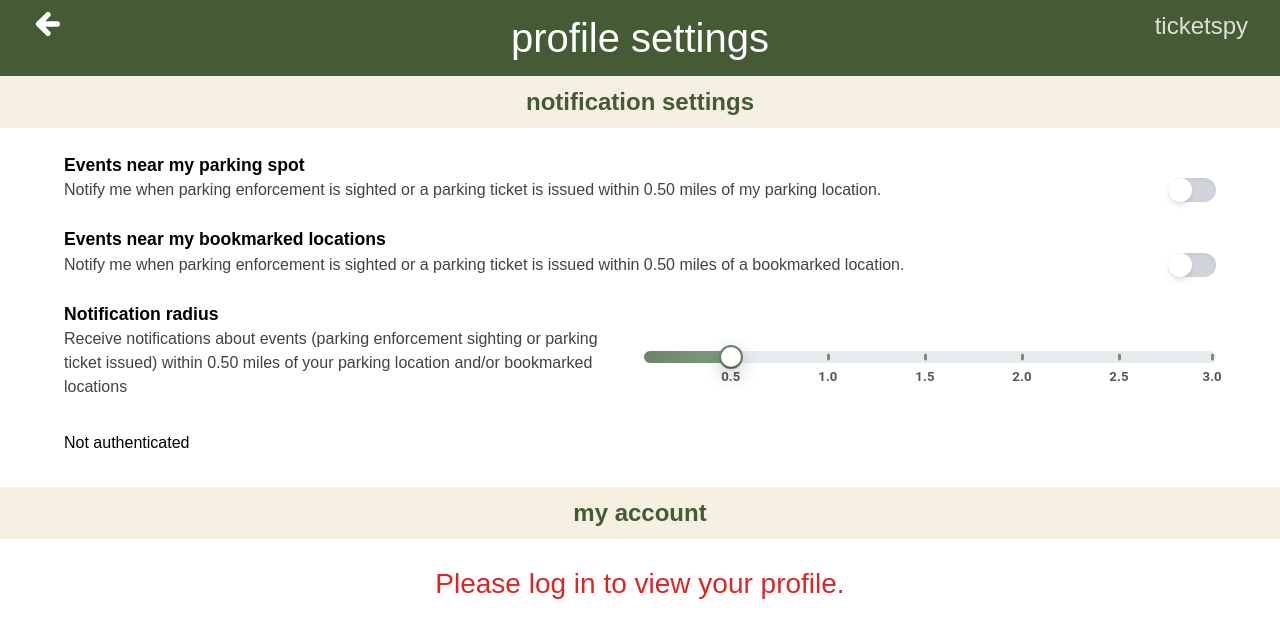
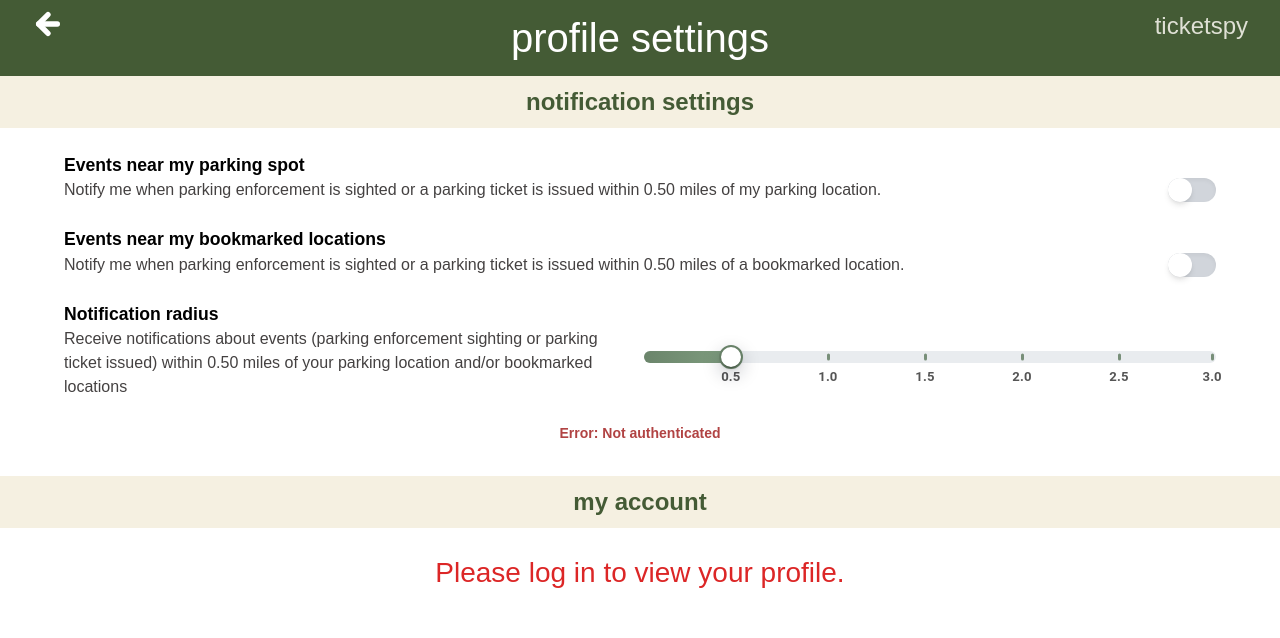
Before and after one commit to NushaS/TicketSpy, a Next.js app: page /profile-settings in a window 1280 px wide. Both pictures are taken after a click on the switch 1192 px from the left and 190 px from the top of the page. Shown: the top 638 px of the page. Built offline with nearby package versions, Linux system fonts and the light colour scheme; no server answers; a web font is replaced by a local one.

Commit message:
Update success/error message appearance on Profile Settings page

```diff
--- a/app/profile-settings/profile-settings.module.css
+++ b/app/profile-settings/profile-settings.module.css
@@ -316,3 +316,9 @@
 .cancelDeleteButton:hover {
   background-color: #00000020;
 }
+
+/* error message style */
+.accountError {
+  color: #B14343;
+  font-weight: 700;
+}
--- a/components/profile-settings-page/AccountInfo.tsx
+++ b/components/profile-settings-page/AccountInfo.tsx
@@ -105,7 +105,7 @@ export default function AccountInfo() {
       await refetch();
       setSuccessMessage('profile updated successfully!');
 
-      setTimeout(() => setSuccessMessage(null), 1500);
+      setTimeout(() => setSuccessMessage(null), 2000);
     } catch (err) {
       setError(err instanceof Error ? err.message : 'An error occurred');
     }
@@ -191,7 +191,7 @@ export default function AccountInfo() {
           />
         </div>
 
-        {error && <p className={styles.loginError}>{error}</p>}
+        {error && <p className={styles.accountError}>Error: {error}</p>}
         {successMessage && <p className={styles.successMessage}>{successMessage}</p>}
 
         {hasChanges && (
--- a/components/profile-settings-page/NotificationSettings.tsx
+++ b/components/profile-settings-page/NotificationSettings.tsx
@@ -95,8 +95,8 @@ export default function NotificationSettings() {
       if (!res.ok) throw new Error(data.error || 'Failed to save');
 
       await refetch();
-      setSaveMessage('Saved!');
-      setTimeout(() => setSaveMessage(null), 1500);
+      setSaveMessage('saved!');
+      setTimeout(() => setSaveMessage(null), 2000);
 
       return true;
     } catch (err) {
@@ -186,8 +186,8 @@ export default function NotificationSettings() {
                   distanceMiles: chosen,
                 });
                 if (ok) {
-                  setSaveMessage('Distance saved');
-                  setTimeout(() => setSaveMessage(null), 1500);
+                  setSaveMessage('distance saved!');
+                  setTimeout(() => setSaveMessage(null), 2000);
                 }
               } catch {
                 /* ignore */
@@ -254,9 +254,8 @@ export default function NotificationSettings() {
         </div>
       </div>
 
-      {loadingSave && <p className={styles.smallNote}>saving…</p>}
       {saveMessage && <p className={styles.successMessage}>{saveMessage}</p>}
-      {error && <p className={styles.loginError}>{error}</p>}
+      {error && <p className={styles.accountError}>Error: {error}</p>}
     </div>
   );
 }
```
